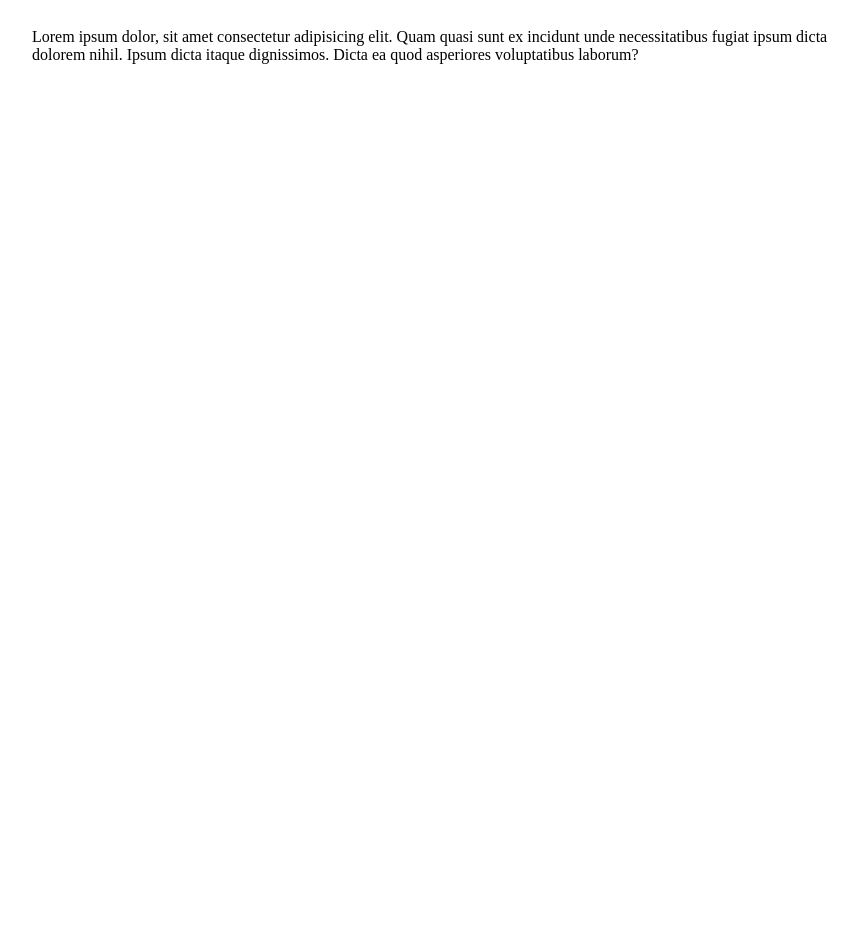
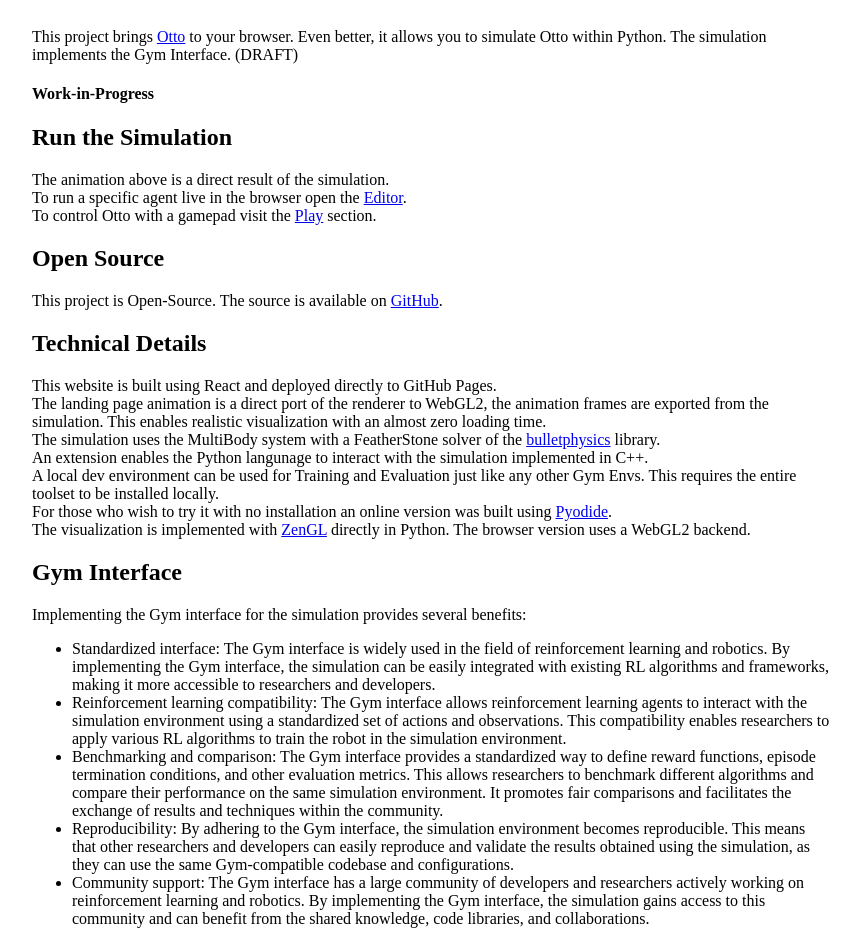
Before and after one commit to szabolcsdombi/otto-simulator, a React app: page /otto-simulator in a window 1280 px wide. Shown: the part 860-1804 px from the top of the page, without its empty margins (208-1068 px from the left). Before the commit the page ends 948 px from the top, so only its background shows below. Built offline with nearby package versions, Linux system fonts and the light colour scheme; no server answers; the HTML template or start-up script is replaced by a standard one.

Commit message:
landing page article

```diff
--- a/src/home.tsx
+++ b/src/home.tsx
@@ -20,7 +20,47 @@
         }}
       >
         <h1>Otto Simulator</h1>
-        <p>Lorem ipsum dolor, sit amet consectetur adipisicing elit. Quam quasi sunt ex incidunt unde necessitatibus fugiat ipsum dicta dolorem nihil. Ipsum dicta itaque dignissimos. Dicta ea quod asperiores voluptatibus laborum?</p>
+        <p>
+          This project brings <a href="https://www.ottodiy.com/">Otto</a> to your browser.
+          Even better, it allows you to simulate Otto within Python.
+          The simulation implements the Gym Interface.
+          (DRAFT)
+        </p>
+        <h4>Work-in-Progress</h4>
+        <h2>Run the Simulation</h2>
+        <p>
+          The animation above is a direct result of the simulation.<br />
+          To run a specific agent live in the browser open the <a href="#editor">Editor</a>.<br />
+          To control Otto with a gamepad visit the <a href="#play">Play</a> section.
+        </p>
+        <h2>Open Source</h2>
+        <p>
+          This project is Open-Source. The source is available on <a href="https://github.com/szabolcsdombi/otto-simulator">GitHub</a>.
+        </p>
+        <h2>Technical Details</h2>
+        <p>
+          This website is built using React and deployed directly to GitHub Pages.<br />
+          The landing page animation is a direct port of the renderer to WebGL2, the animation frames are exported from the simulation. This enables realistic visualization with an almost zero loading time.<br />
+          The simulation uses the MultiBody system with a FeatherStone solver of the <a href="https://github.com/bulletphysics/bullet3">bulletphysics</a> library.<br />
+          An extension enables the Python langunage to interact with the simulation implemented in C++.<br />
+          A local dev environment can be used for Training and Evaluation just like any other Gym Envs. This requires the entire toolset to be installed locally.<br />
+          For those who wish to try it with no installation an online version was built using <a href="https://github.com/pyodide/pyodide">Pyodide</a>.<br />
+          The visualization is implemented with <a href="https://github.com/szabolcsdombi/zengl">ZenGL</a> directly in Python. The browser version uses a WebGL2 backend.
+        </p>
+        <h2>Gym Interface</h2>
+        <p>
+          Implementing the Gym interface for the simulation provides several benefits:
+        </p>
+        <ul>
+          <li><span className="title">Standardized interface:</span> The Gym interface is widely used in the field of reinforcement learning and robotics. By implementing the Gym interface, the simulation can be easily integrated with existing RL algorithms and frameworks, making it more accessible to researchers and developers.</li>
+          <li><span className="title">Reinforcement learning compatibility:</span> The Gym interface allows reinforcement learning agents to interact with the simulation environment using a standardized set of actions and observations. This compatibility enables researchers to apply various RL algorithms to train the robot in the simulation environment.</li>
+          <li><span className="title">Benchmarking and comparison:</span> The Gym interface provides a standardized way to define reward functions, episode termination conditions, and other evaluation metrics. This allows researchers to benchmark different algorithms and compare their performance on the same simulation environment. It promotes fair comparisons and facilitates the exchange of results and techniques within the community.</li>
+          <li><span className="title">Reproducibility:</span> By adhering to the Gym interface, the simulation environment becomes reproducible. This means that other researchers and developers can easily reproduce and validate the results obtained using the simulation, as they can use the same Gym-compatible codebase and configurations.</li>
+          <li><span className="title">Community support:</span> The Gym interface has a large community of developers and researchers actively working on reinforcement learning and robotics. By implementing the Gym interface, the simulation gains access to this community and can benefit from the shared knowledge, code libraries, and collaborations.</li>
+        </ul>
+        <p>
+          Overall, implementing the Gym interface for the simulation enhances its compatibility, accessibility, and reproducibility while fostering collaboration and advancements in the field of reinforcement learning and robotics.
+        </p>
       </div>
     </div>
   );
```
Also changed, not shown: 1 other file (tests, documents, lock files or other folders).
